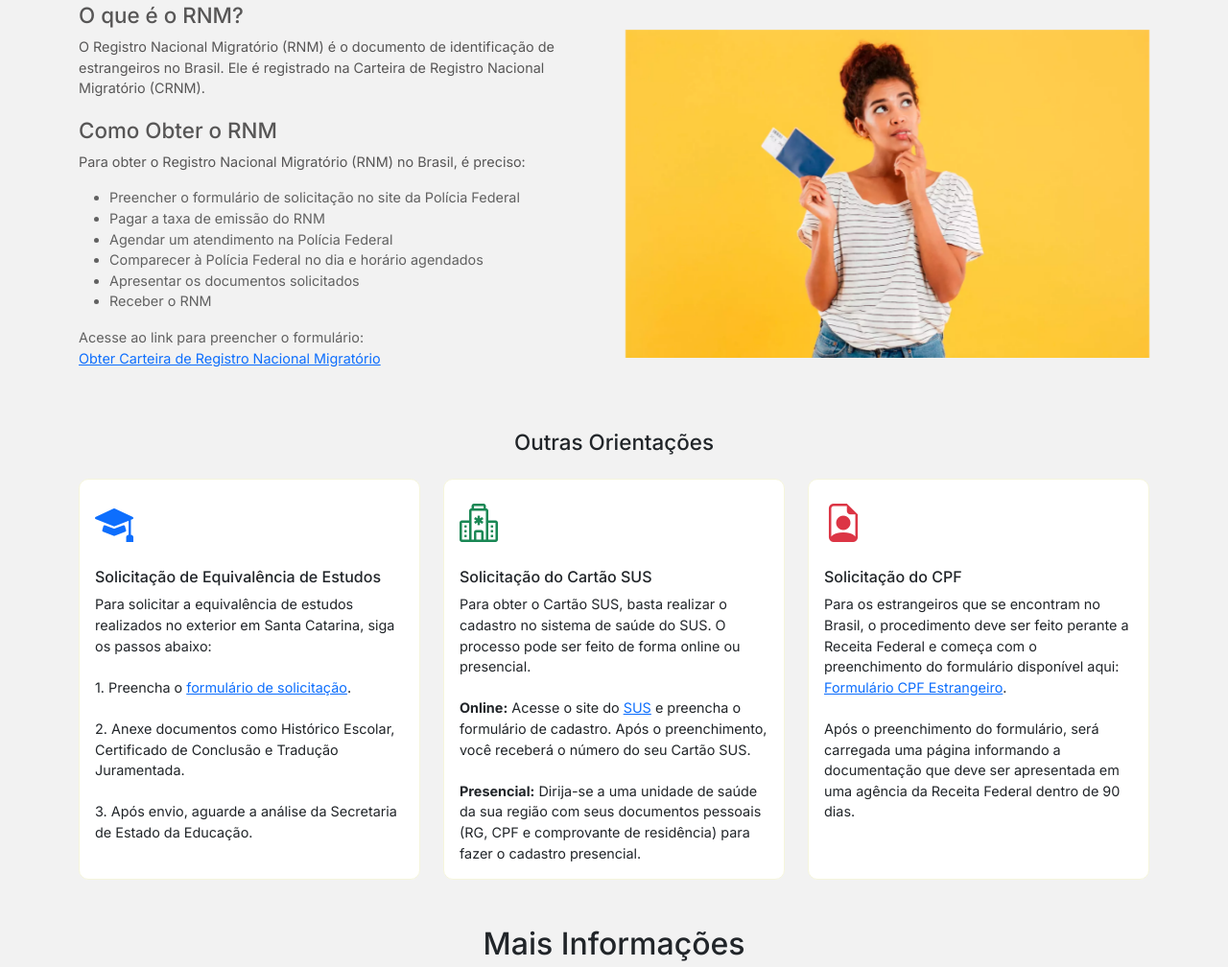
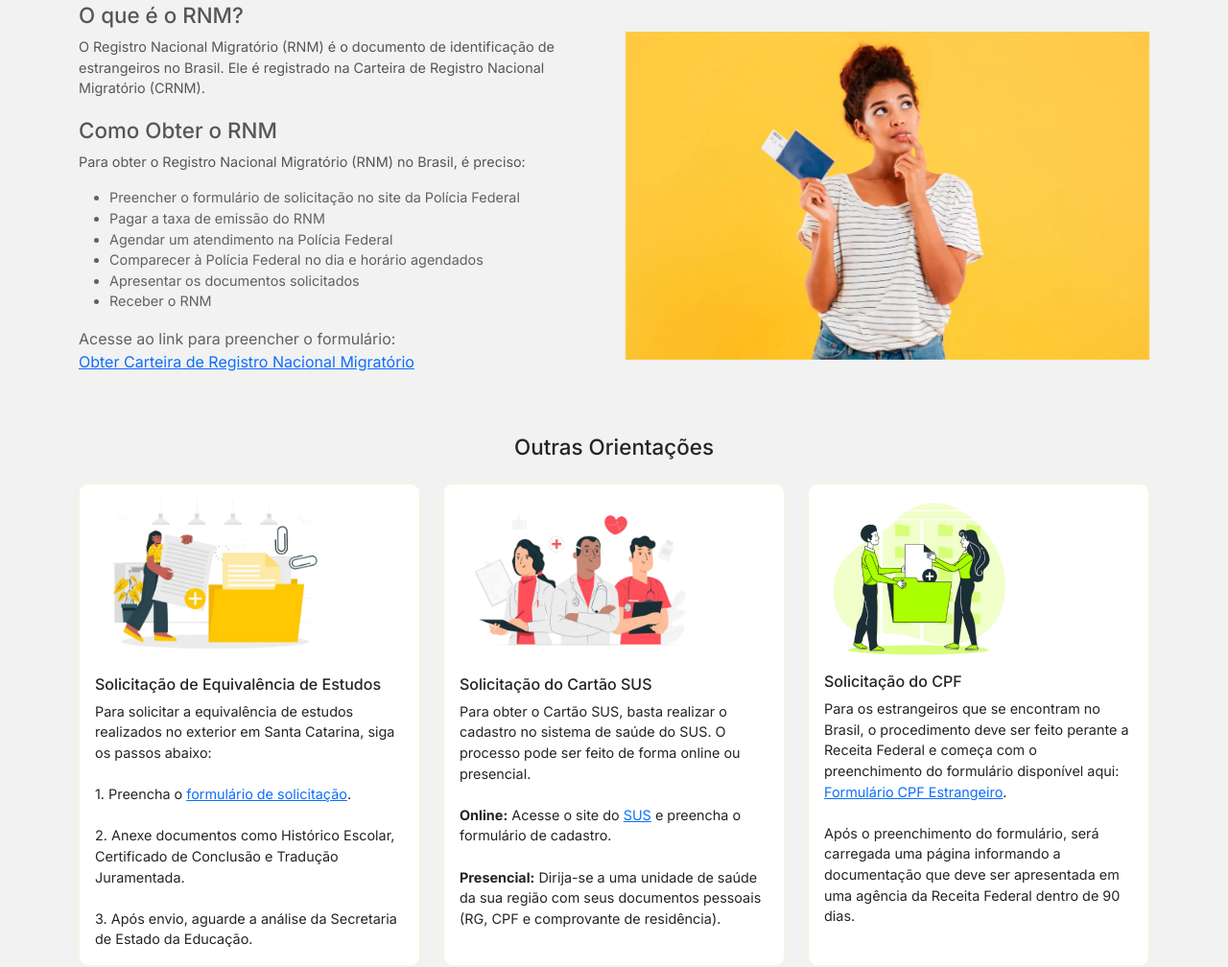
Before and after one commit to cristianbrunone/projeto-social, a plain HTML site: page documentacao.html in a window 1280 px wide. Shown: the part 197-1205 px from the top of the page at 96% size. Drawn offline with nearby package versions, Linux system fonts and the light colour scheme.

Commit message:
alineamento start

```diff
--- a/documentacao.html
+++ b/documentacao.html
@@ -81,7 +81,7 @@
     </div>
 
     <!-- Seção de Informações -->
-    <section class="container my-5">
+    <section class="container my-5  card-blur">
       <div class="row align-items-center">
         <div class="col-md-6">
           <h4 class="pt-0 textColor title-page-2 animate__animated animate__fadeIn">O que é o RNM?</h4>
@@ -100,7 +100,7 @@
             </ul>
           </p>
 
-          <p class="subtitle-page animate__animated animate__fadeIn animate__fadeIn animate__delay-1s">
+          <p class="subtitle-page-link animate__animated animate__fadeIn animate__fadeIn animate__delay-1s">
             Acesse ao link para preencher o formulário:<br>
             <a href="https://www.gov.br/pt-br/servicos/obter-carteira-de-registro-nacional-migratorio" target="_blank">
               Obter Carteira de Registro Nacional Migratório
@@ -123,10 +123,11 @@
 <section class="container my-5">
   <h2 class="text-center mb-4 text-dark title-page-2 animate__animated animate__fadeIn">Outras Orientações</h2>
   <div class="row row-cols-1 row-cols-md-3 g-4">
+
     <div class="col">
       <div class="card h-100">
-            <div class="card-body d-flex flex-column">
-              <i class="bi bi-mortarboard-fill fs-1 text-primary"></i>
+        <div class="card-body d-flex flex-column align-items-start text-start">
+          <img src="assets/equivalenca.png" alt="Ícone Equivalência de Estudos" class="img-fluid" style="width: 250px; height: auto;">
           <h5 class="card-title mt-3">Solicitação de Equivalência de Estudos</h5>
           <p class="card-text">
             Para solicitar a equivalência de estudos realizados no exterior em Santa Catarina, siga os passos abaixo:
@@ -138,29 +139,29 @@
             3. Após envio, aguarde a análise da Secretaria de Estado da Educação.
           </p>
         </div>
-
       </div>
     </div>
+
     <div class="col">
       <div class="card h-100">
-            <div class="card-body d-flex flex-column">
-              <i class="bi bi-hospital fs-1 text-success"></i>
+        <div class="card-body d-flex flex-column align-items-start text-start">
+          <img src="assets/saude.png" alt="Ícone Cartão SUS" class="img-fluid" style="width: 250px; height: auto;">
           <h5 class="card-title mt-3">Solicitação do Cartão SUS</h5>
           <p class="card-text">
             Para obter o Cartão SUS, basta realizar o cadastro no sistema de saúde do SUS. O processo pode ser feito de forma online ou presencial.
             <br><br>
-                <strong>Online:</strong> Acesse o site do <a href="https://www.gov.br/saude/pt-br" target="_blank">SUS</a> e preencha o formulário de cadastro. Após o preenchimento, você receberá o número do seu Cartão SUS.
+            <strong>Online:</strong> Acesse o site do <a href="https://www.gov.br/saude/pt-br" target="_blank">SUS</a> e preencha o formulário de cadastro.
             <br><br>
-                <strong>Presencial:</strong> Dirija-se a uma unidade de saúde da sua região com seus documentos pessoais (RG, CPF e comprovante de residência) para fazer o cadastro presencial.
+            <strong>Presencial:</strong> Dirija-se a uma unidade de saúde da sua região com seus documentos pessoais (RG, CPF e comprovante de residência).
           </p>
         </div>
-
       </div>
     </div>
+
     <div class="col">
       <div class="card h-100">
-            <div class="card-body d-flex flex-column">
-              <i class="bi bi-file-earmark-person fs-1 text-danger"></i>
+        <div class="card-body d-flex flex-column align-items-start text-start">
+          <img src="assets/cpf.png" alt="Ícone CPF" class="img-fluid" style="width: 200px; height: auto;">
           <h5 class="card-title mt-3">Solicitação do CPF</h5>
           <p class="card-text">
             Para os estrangeiros que se encontram no Brasil, o procedimento deve ser feito perante a Receita Federal e começa com o preenchimento do formulário disponível aqui: <a href="https://servicos.receita.fazenda.gov.br/Servicos/CPF/InscricaoCpfEstrangeiro/" target="_blank">Formulário CPF Estrangeiro</a>.
@@ -170,8 +171,10 @@
         </div>
       </div>
     </div>
+
   </div>
 </section>
+
 
 
 
```
Also changed, not shown: assets/cpf.png (added), assets/equivalenca.png (added), assets/rg_image.png (added), assets/saude.png (added), 2 other files. Lines whose indentation alone changed are shown as unchanged.
